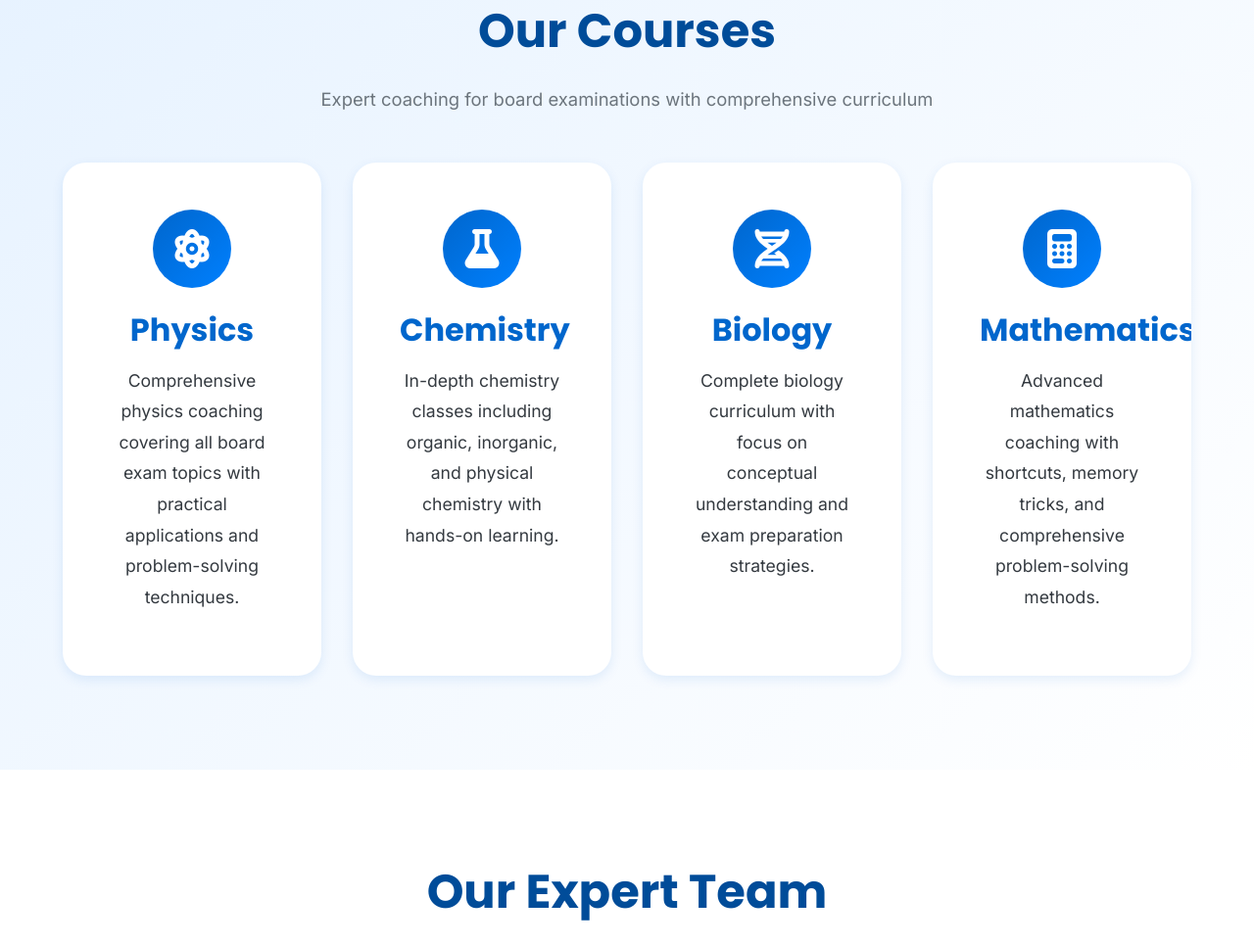
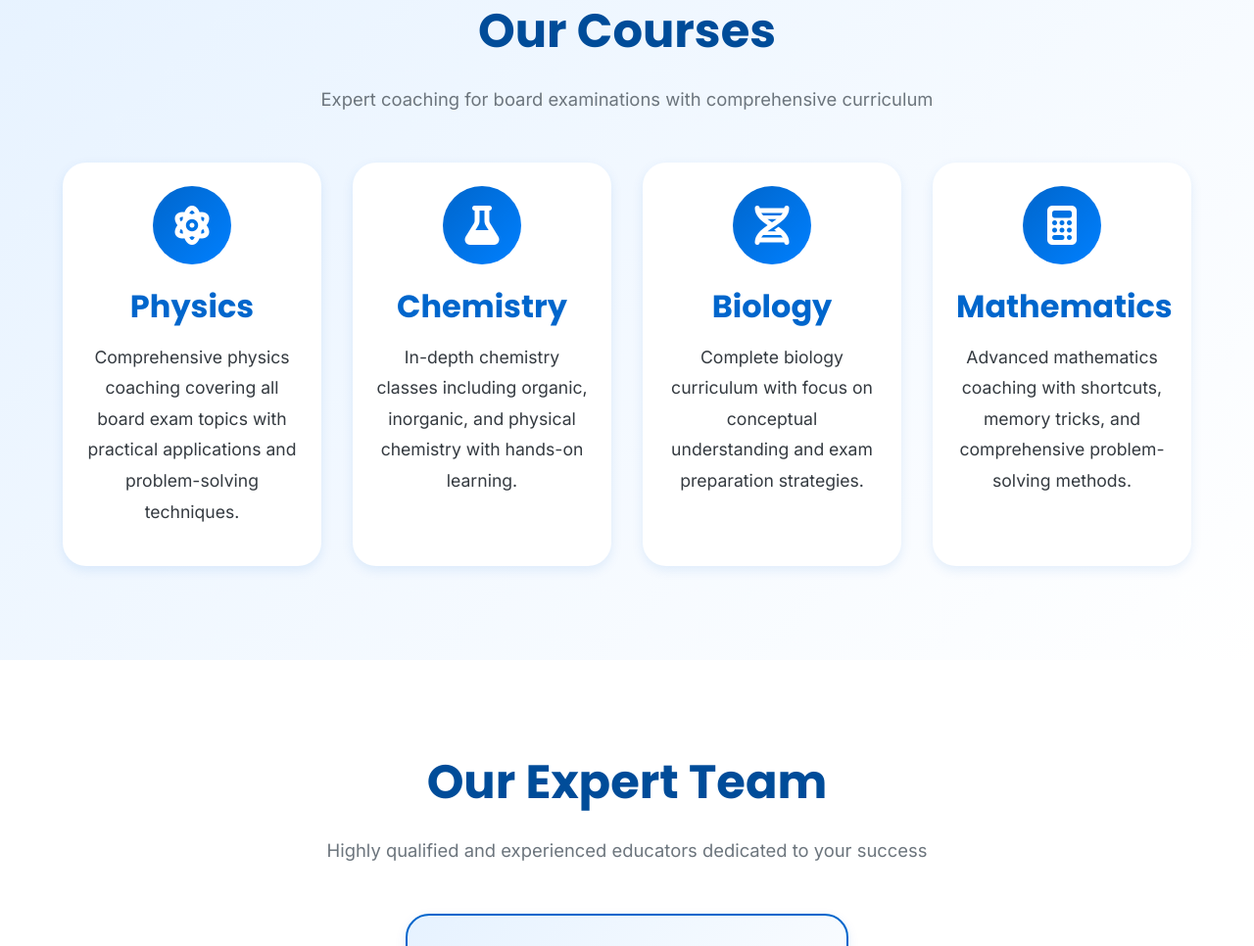
Before and after one commit to sarma02/kanavugal_academy, a plain HTML site: page index.html in a window 1280 px wide. Shown: the part 4331-5297 px from the top of the page at 98% size. Drawn offline with Linux system fonts and the light colour scheme.

```diff
--- a/index.css
+++ b/index.css
@@ -466,7 +466,7 @@ a:hover {
 
 .course-card {
     text-align: center;
-    padding: var(--spacing-xl);
+    padding: 1.5rem;
     width: 100%;
 }
 
```
